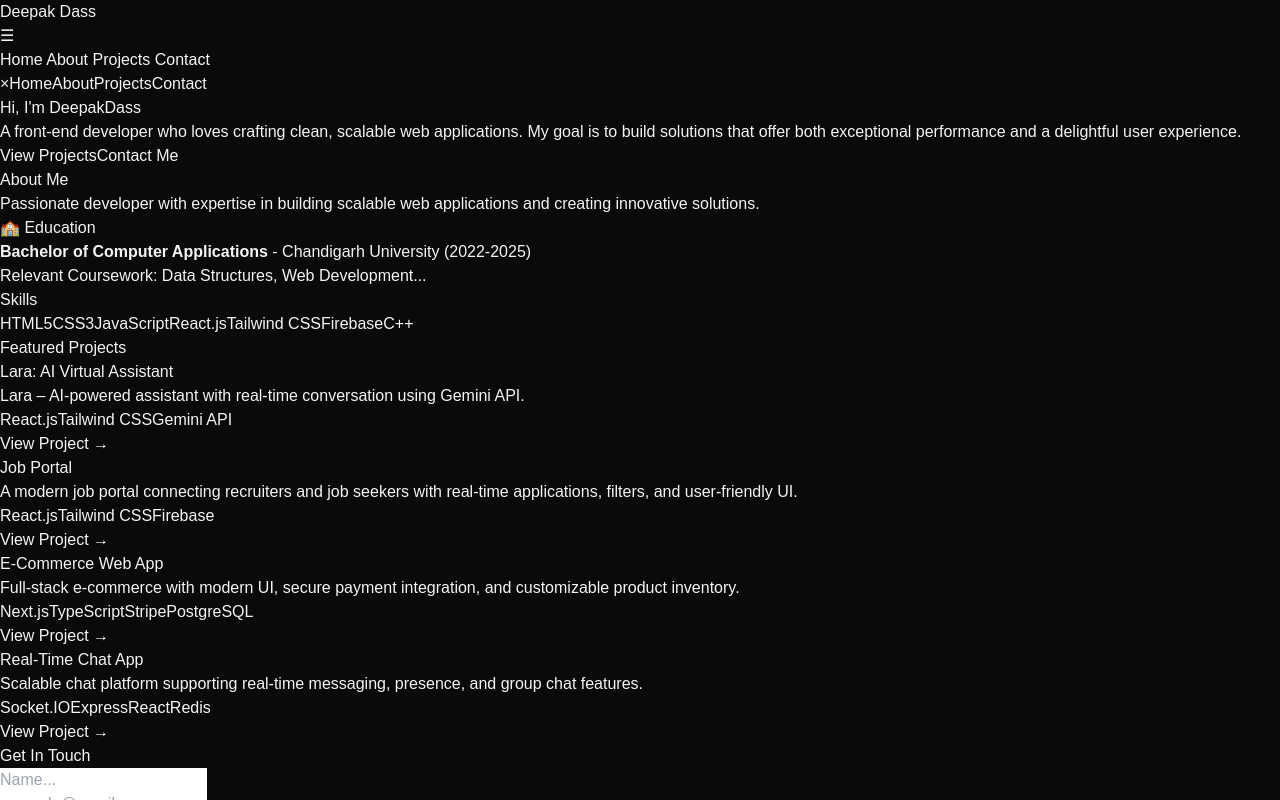
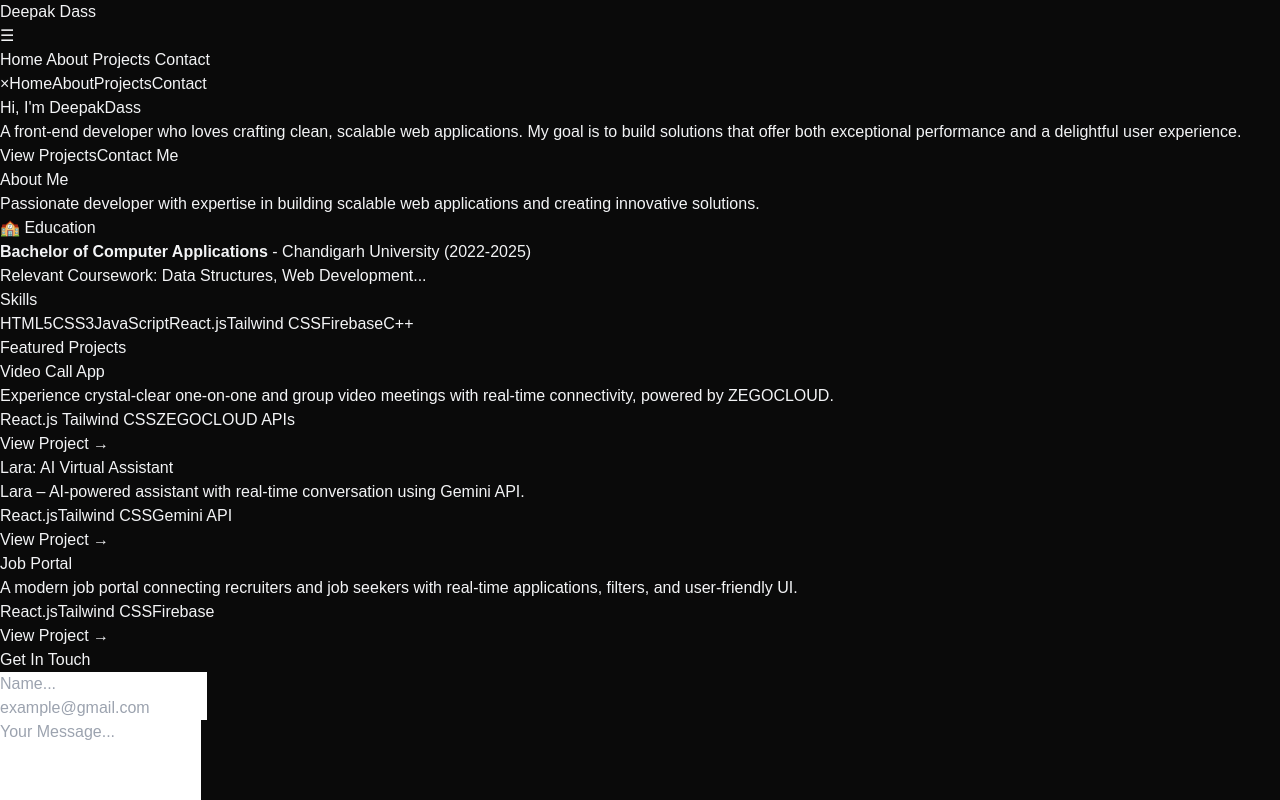
Before and after one commit to Deepakdass1326/portfoilo, a React (Vite) app: page / in a window 1280 px wide. Shown: the top 800 px of the page. Built offline with nearby package versions, Linux system fonts and the light colour scheme.

Commit message:
Updated project order and video call app link

```diff
--- a/src/components/sections/Projects.jsx
+++ b/src/components/sections/Projects.jsx
@@ -10,6 +10,26 @@ const Projects = () => {
             Featured Projects
           </h2>
           <div className="grid grid-cols-1 md:grid-cols-2 gap-6">
+
+            {/* Video Call App */}
+            <div className="glass p-6 rounded-xl border border-white/10 hover:-translate-y-1 hover:border-blue-500/30 hover:shadow-[0_4px_20px_rgba(59,130,246,0.1)] transition-all">
+              <h3 className="text-xl font-bold mb-2">Video Call App</h3>
+              <p className="text-gray-400 mb-4">
+              Experience crystal-clear one-on-one and group video meetings with real-time connectivity, powered by ZEGOCLOUD.
+              </p>
+              <div className="flex flex-wrap gap-2 mb-4">
+                {["React.js", " Tailwind CSS", "ZEGOCLOUD APIs"].map((tech, key) => (
+                  <span key={key} className="bg-blue-500/10 text-blue-500 py-1 px-3 rounded-full text-sm hover:bg-blue-500/20 hover:-translate-y-0.5 hover:shadow-[0_2px_8px_rgba(59,130,246,0.2)] transition">
+                    {tech}
+                  </span>
+                ))}
+              </div>
+              <div className="flex justify-between items-center">
+                <a href="https://video-call-app-omega-blond.vercel.app" target="_blank" rel="noopener noreferrer" className="text-blue-400 hover:text-blue-300 transition-colors my-4">
+                  View Project →
+                </a>
+              </div>
+            </div>
 
             {/* Lara: AI Virtual Assistant */}
             <div className="p-6 rounded-xl border border-white/10 hover:-translate-y-1 hover:border-blue-500/30 hover:shadow-[0_2px_8px_rgba(59,130,246,0.2)] transition">
@@ -31,7 +51,7 @@ const Projects = () => {
               </div>
             </div>
 
-            {/* AI Analytics Dashboard */}
+            {/* Job Portal */}
             <div className="glass p-6 rounded-xl border border-white/10 hover:-translate-y-1 hover:border-blue-500/30 hover:shadow-[0_4px_20px_rgba(59,130,246,0.1)] transition-all">
               <h3 className="text-xl font-bold mb-2">Job Portal</h3>
               <p className="text-gray-400 mb-4">
@@ -50,47 +70,6 @@ const Projects = () => {
                 </a>
               </div>
             </div>
-
-            {/* E-Commerce Web App */}
-            <div className="glass p-6 rounded-xl border border-white/10 hover:-translate-y-1 hover:border-blue-500/30 hover:shadow-[0_4px_20px_rgba(59,130,246,0.1)] transition-all">
-              <h3 className="text-xl font-bold mb-2">E-Commerce Web App</h3>
-              <p className="text-gray-400 mb-4">
-                Full-stack e-commerce with modern UI, secure payment integration, and customizable product inventory.
-              </p>
-              <div className="flex flex-wrap gap-2 mb-4">
-                {["Next.js", "TypeScript", "Stripe", "PostgreSQL"].map((tech, key) => (
-                  <span key={key} className="bg-blue-500/10 text-blue-500 py-1 px-3 rounded-full text-sm hover:bg-blue-500/20 hover:-translate-y-0.5 hover:shadow-[0_2px_8px_rgba(59,130,246,0.2)] transition">
-                    {tech}
-                  </span>
-                ))}
-              </div>
-              <div className="flex justify-between items-center">
-                <a href="https://ecommerce-app.netlify.app" target="_blank" rel="noopener noreferrer" className="text-blue-400 hover:text-blue-300 transition-colors my-4">
-                  View Project →
-                </a>
-              </div>
-            </div>
-
-            {/* Real-Time Chat App */}
-            <div className="glass p-6 rounded-xl border border-white/10 hover:-translate-y-1 hover:border-blue-500/30 hover:shadow-[0_4px_20px_rgba(59,130,246,0.1)] transition-all">
-              <h3 className="text-xl font-bold mb-2">Real-Time Chat App</h3>
-              <p className="text-gray-400 mb-4">
-                Scalable chat platform supporting real-time messaging, presence, and group chat features.
-              </p>
-              <div className="flex flex-wrap gap-2 mb-4">
-                {["Socket.IO", "Express", "React", "Redis"].map((tech, key) => (
-                  <span key={key} className="bg-blue-500/10 text-blue-500 py-1 px-3 rounded-full text-sm hover:bg-blue-500/20 hover:-translate-y-0.5 hover:shadow-[0_2px_8px_rgba(59,130,246,0.2)] transition">
-                    {tech}
-                  </span>
-                ))}
-              </div>
-              <div className="flex justify-between items-center">
-                <a href="https://real-time-chatapp.netlify.app" target="_blank" rel="noopener noreferrer" className="text-blue-400 hover:text-blue-300 transition-colors my-4">
-                  View Project →
-                </a>
-              </div>
-            </div>
-
           </div>
         </div>
       </RevealOnScroll>
```
